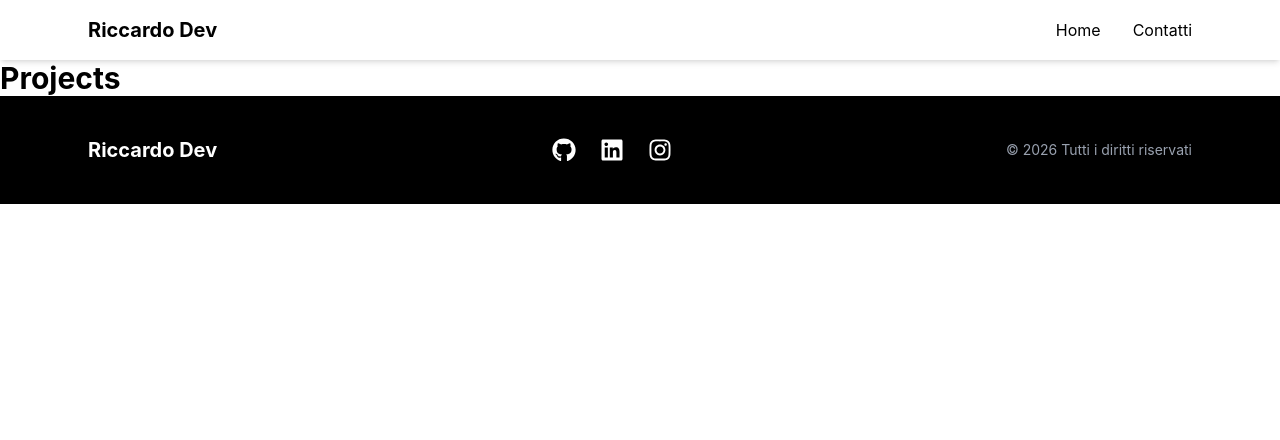
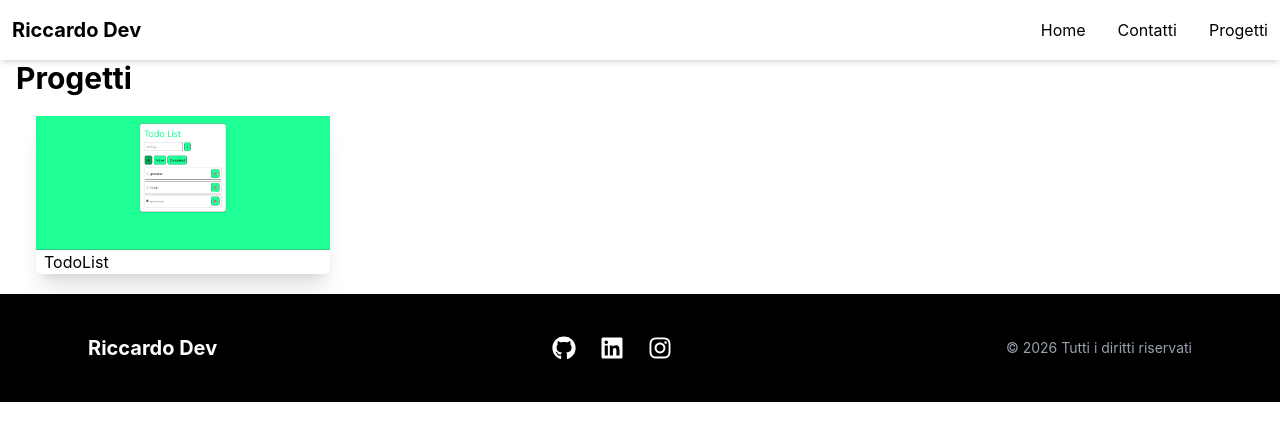
Before and after one commit to richcardo/Portfolio, a React (Vite) app: page /projects in a window 1280 px wide. Shown: the top 440 px of the page. Built offline with nearby package versions, Linux system fonts and the light colour scheme.

Commit message:
projects

```diff
--- a/index.html
+++ b/index.html
@@ -1,13 +1,16 @@
 <!doctype html>
 <html lang="en">
+
 <head>
   <meta charset="UTF-8" />
   <link rel="icon" type="image/svg+xml" href="/favicon.svg" />
   <meta name="viewport" content="width=device-width, initial-scale=1.0" />
   <title>my-portfolio</title>
 </head>
+
 <body>
   <div id="root"></div>
   <script type="module" src="/src/main.tsx"></script>
 </body>
+
 </html>
--- a/src/Components/Navbar.tsx
+++ b/src/Components/Navbar.tsx
@@ -6,7 +6,7 @@ function Navbar() {
 
   return (
     <nav className="w-full bg-white shadow-md z-50">
-      <div className="max-w-6xl mx-auto px-6 py-4 flex justify-between items-center">
+      <div className="w-full px-3 py-4 flex justify-between items-center">
         {/* Logo */}
         <h1 className="text-xl font-bold">Riccardo Dev</h1>
 
@@ -20,6 +20,11 @@ function Navbar() {
           <li>
             <Link to="/contact" className="hover:text-blue-500">
               Contatti
+            </Link>
+          </li>
+           <li>
+            <Link to="/projects" className="hover:text-blue-500">
+              Progetti
             </Link>
           </li>
         </ul>
@@ -49,6 +54,11 @@ function Navbar() {
                 Contatti
               </Link>
             </li>
+             <li>
+            <Link to="/projects" onClick={() => setIsOpen(false)}>
+              Progetti
+            </Link>
+          </li>
           </ul>
         </div>
       )}
--- /dev/null
+++ b/src/Components/ProjectCard.tsx
@@ -0,0 +1,20 @@
+export default function ProjectCard({
+  src,
+  photo,
+  title,
+}: {
+  src: string;
+  photo: string;
+  title: string;
+}) {
+  return (
+    <a href={src} target="_blank">
+      <div className="rounded-md shadow-xl">
+        <img src={photo} className="w-96" />
+        <div className="ps-2">
+          <p>{title}</p>
+        </div>
+      </div>
+    </a>
+  );
+}
--- a/src/Layout/Layout.tsx
+++ b/src/Layout/Layout.tsx
@@ -5,13 +5,15 @@ import Footer from "../Components/Footer";
 export default function Layout() {
   return (
     <>
-      <Navbar />
+      <div className="flex flex-col min-h-screen">
+        <Navbar />
 
-      <main>
-        <Outlet />
-      </main>
+        <main>
+          <Outlet />
+        </main>
 
-      <Footer />
+        <Footer />
+      </div>
     </>
   );
 }
--- a/src/Pages/Projects.tsx
+++ b/src/Pages/Projects.tsx
@@ -1,3 +1,16 @@
+import photo from "../../public/Screenshot 2026-03-25 220854.png";
+import ProjectCard from "../Components/ProjectCard";
 export default function Projects() {
-  return <h1 className="text-3xl font-bold">Projects</h1>;
+  return (
+    <div className="ps-4">
+      <h1 className="text-3xl font-bold">Progetti</h1>
+      <div className="grid xs:grid-cols-1 md:grid-cols-4 gap-4 px-5 py-5">
+        <ProjectCard
+          src="https://todo-list-five-plum-14.vercel.app/"
+          photo={photo}
+          title="TodoList"
+        />
+      </div>
+    </div>
+  );
 }
```
Also changed, not shown: public/Screenshot 2026-03-25 220854.png (added). Lines whose indentation alone changed are shown as unchanged.
